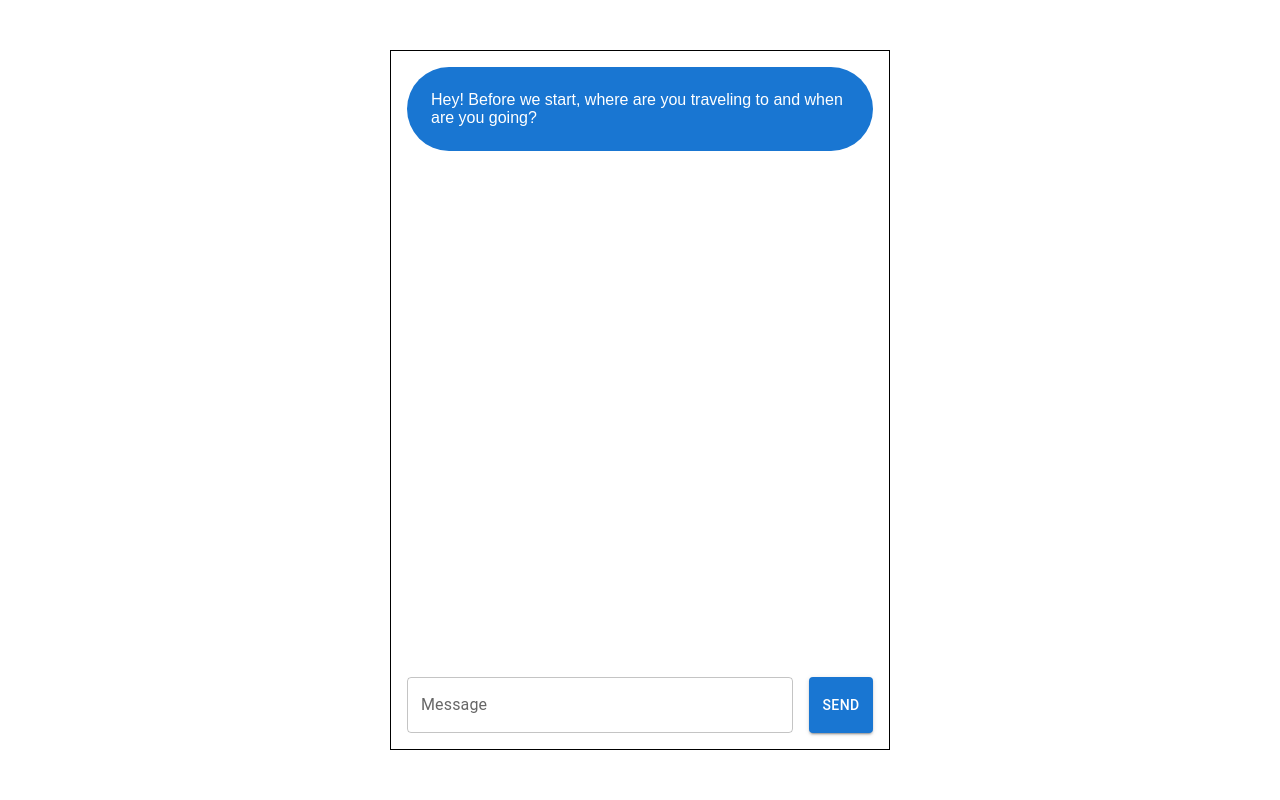
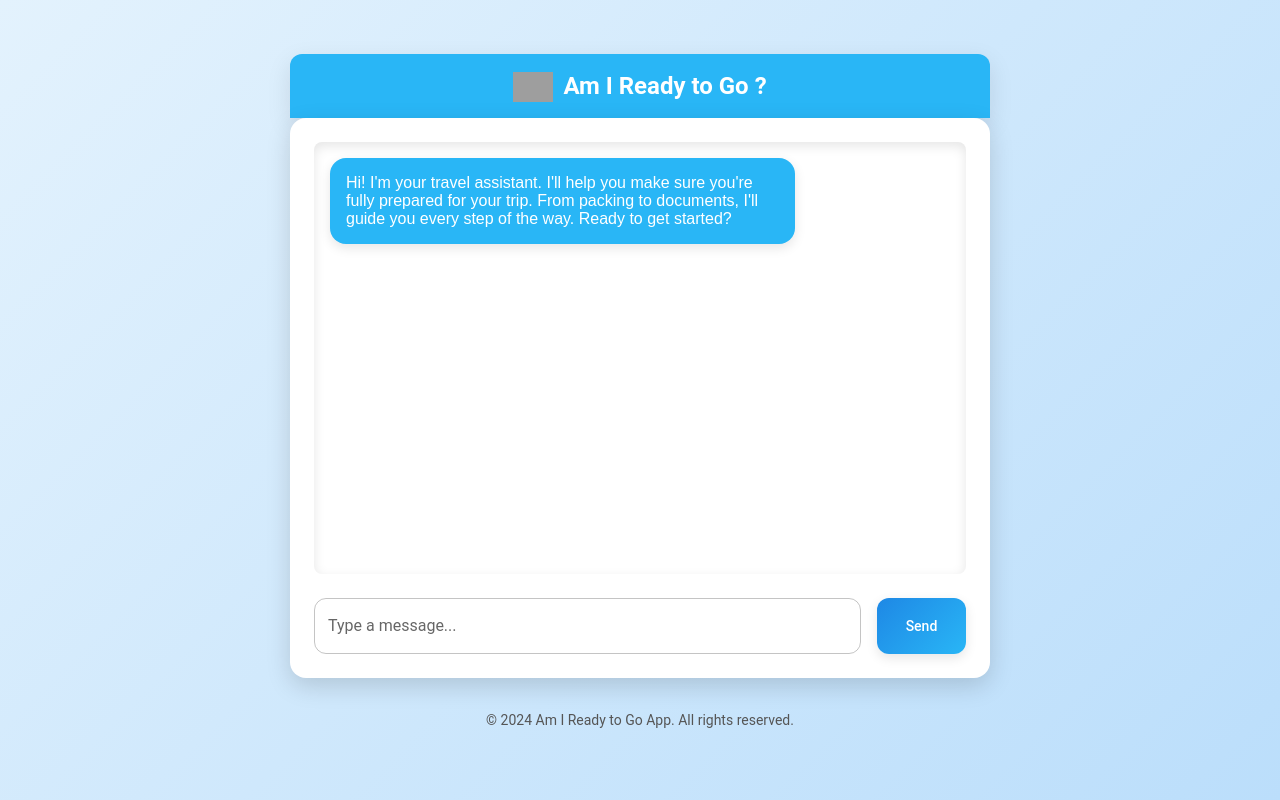
Before and after one commit to Zineb2a/AI-Travel-Assistant, a Next.js app in the folder customer-support-ai/: page / in a window 1280 px wide. Built offline with nearby package versions, Linux system fonts and the light colour scheme; grey boxes are pictures that could not be loaded.

Commit message:
Travel Assistant

```diff
--- a/customer-support-ai/app/api/chat/route.js
+++ b/customer-support-ai/app/api/chat/route.js
@@ -1,69 +1,72 @@
 import { NextResponse } from 'next/server';
 import OpenAI from 'openai';
 
-// System prompt for the AI, enhanced with dynamic checklist logic
-const systemPrompt = `You are a highly knowledgeable, professional, and friendly travel assistant specializing in helping users plan trips, book flights, find accommodations, and explore destinations. When answering users' queries:
+const systemPrompt = `You are a friendly, funny, and caring travel assistant, much like a parent checking on their child before a trip. You help users prepare for their travels by asking about each important detail one by one, waiting for their response before moving on. Your humor is light and smart, never cringy. You finish by confirming if they feel ready and offering a supportive message. At the end, remind them of anything they said “no” to so they can fix it before their trip.
 
-1. **Keep Responses Concise**: Provide answers in small, digestible chunks. If the user needs more details, wait for them to ask for additional information rather than giving everything at once.
-2. **Maintain Context**: Remember the details of the conversation during the session. If the user asks about the same thing multiple times, refer back to previous responses to maintain continuity.
-3. **Flight Assistance**: Offer flight booking options and check-in reminders. Suggest airlines based on preferences (budget, luxury, eco-friendly).
-4. **Accommodation Recommendations**: Help users find hotels or rentals based on budget and location preferences. Avoid providing too many options in one response.
-5. **Destination Insights**: Share relevant details about destinations, such as weather and activities, and only provide further information when asked.
-6. **Activity Suggestions**: Offer 1-2 recommendations at a time, including local events or tours. Wait for the user to request more.
-7. **Travel Tips**: Offer basic tips in response to specific queries and avoid overwhelming the user with too many details at once.
+At the start of the conversation:
+1. Ask for the user's name and age to get to know them and personalize the conversation.
+2. Ask where and when they are traveling so you can adjust the questions based on their destination (e.g., visa requirements, local weather, currency).
 
-Be polite and patient. If you cannot handle a query, direct the user to a human travel consultant for further assistance. Remember to engage with users by offering help step by step.`;
+During the checklist:
+1. Ask one question at a time about their trip essentials (use the checklist below), waiting for the user’s response before moving to the next question.
+2. If the user confirms, move on to the next item on the checklist. If they’re unsure or say "no," note it and provide helpful tips or advice.
+3. Tailor your questions to their destination when relevant: 'You’re heading to Australia, right? Have you sorted out your visa and vaccination requirements?'
+4. Keep the conversation light, using humor and encouragement: 'Got your passport? It’s kinda hard to board a plane without it!'
 
-// Checklist of questions used to guide the conversation
-const checklist = {
-  general: [
-    "Got your passport?",
-    "Double-check your boarding passes! Wrong date or time? That could be a nightmare!",
-    "Packed your meds? Make sure you’ve got enough for the whole trip plus extra, just in case!",
-    "Charged all your devices? No one wants to fight for an airport outlet!",
-  ],
-  country_specific: {
-    us: [
-      "Do you have your ESTA if you're eligible for the Visa Waiver Program?",
-    ],
-    canada: [
-      "Got your eTA (Electronic Travel Authorization) for Canada?",
-    ],
-    china: [
-      "Do you have your visa for China?",
-    ],
-  },
-};
+After going through the checklist:
+1. Finish by asking if they feel ready for their adventure: 'Alright, do you feel ready for your trip? Anything I missed?'
+2. Remind them of anything they said “no” to during the conversation: 'Just a quick reminder: You mentioned you haven’t sorted out [item they said no to]. Be sure to take care of that before you go!'
+3. End with a supportive and cheerful message: 'You’re all set! Have an amazing trip and enjoy every moment—safe travels!'
 
-// Handle the POST request
+Pre-Travel Checklist:
+
+1. Have you looked into visa, vaccination, and document requirements for your destination?
+2. Is your passport in a safe and easily accessible place?
+3. Have you double-checked your boarding passes and itinerary?
+4. Have you printed all essential travel documents like your itinerary and reservations?
+5. Have you scanned or photographed your passport, driver’s license, and credit cards for backup?
+6. Have you reviewed your travel insurance documents or purchased it if needed?
+7. Do you have enough medication and some extra just in case?
+8. Have you checked your bank balances to ensure your accounts can handle your expenses?
+9. Have you withdrawn some cash for tips and small purchases?
+10. Do you have a list of emergency contacts, both local and back home?
+11. Have you arranged transportation to the airport if needed?
+12. Have you checked in online for your flight and pre-paid for baggage if available?
+13. Have you weighed your luggage to ensure it complies with airline weight restrictions? Have you packed a change of clothes and essentials in your carry-on?
+14. Have you packed your liquids in accordance with airport security rules?
+15. Have you checked if your frequent flyer or travel loyalty programs are ready to use? Do you have your driving license and rental information for car rentals?
+16. If traveling abroad, have you arranged an international phone plan or confirmed your phone will work on local networks?
+17. Have you secured your home (locked doors, unplugged appliances) and arranged necessary services like mail hold or pet care?
+18. Do you have the necessary plug adapters and extra chargers for your electronics?
+19. Have you charged all your electronic devices before departure?
+20. Have you downloaded useful travel apps like navigation, translation, and travel insurance?
+21. Have you checked the weather forecast for your destination and packed accordingly?
+22. Do you have prescriptions for any travel-related issues like motion sickness or allergies?
+23. Have you packed light snacks and an empty water bottle for the trip?
+24. Have you shared your travel itinerary with someone back home for safety reasons?
+25. Have you signed up for the STEP program (or equivalent) for safety alerts?
+26. Have you considered time zone differences and adjusted important meetings or plans accordingly?
+
+Make sure to engage with the user at each step and use humor to keep it light and fun, while still being helpful and thorough.
+
+
+`;
+
 export async function POST(req) {
   try {
     const openai = new OpenAI();
-    const { userMessage, destination, date, currentStep } = await req.json();
+    const data = await req.json();
 
-    // Generate the system prompt with dynamic context
-    const dynamicPrompt = `
-    The user is traveling to ${destination} on ${date}.
-    The current checklist step is: ${currentStep}.
-    Use the following checklist to guide the conversation: ${checklist.general.join(", ")}.
-    Ask relevant questions based on the current checklist step, and adjust for country-specific requirements if necessary. For example, if the user is traveling to ${destination}, use any applicable country-specific checklist items.`;
-
-    // Create a chat completion request to the OpenAI API with streaming enabled
     const completion = await openai.chat.completions.create({
-      messages: [
-        { role: 'system', content: systemPrompt + dynamicPrompt },
-        { role: 'user', content: userMessage },
-      ],
+      messages: [{ role: 'system', content: systemPrompt }, ...data],
       model: 'gpt-3.5-turbo',
-      stream: true, // Enable streaming
+      stream: true,
     });
 
-    // Stream the response
     const stream = new ReadableStream({
       async start(controller) {
         const encoder = new TextEncoder();
         try {
-          // OpenAI API response is an async iterable when stream: true is enabled
           for await (const chunk of completion) {
             const content = chunk.choices[0]?.delta?.content;
             if (content) {
@@ -79,7 +82,6 @@ export async function POST(req) {
       },
     });
 
-    // Return the stream response
     return new NextResponse(stream);
 
   } catch (error) {
--- a/customer-support-ai/app/page.js
+++ b/customer-support-ai/app/page.js
@@ -1,18 +1,109 @@
 'use client';
 
-import { Box, Button, Stack, TextField } from '@mui/material';
+import { Box, Button, Stack, TextField, Typography, useTheme, ThemeProvider, createTheme } from '@mui/material';
 import { useState, useRef, useEffect } from 'react';
+
+
+// Custom theme with blue colors for other components
+const theme = createTheme({
+  palette: {
+    primary: {
+      main: '#29b6f6', // Light Blue
+    },
+    secondary: {
+      main: '#03dac6', // Cyan 03dac6
+    },
+  },
+  typography: {
+    fontFamily: 'Roboto, sans-serif',
+  },
+  components: {
+    MuiButton: {
+      styleOverrides: {
+        root: {
+          borderRadius: '12px',
+          textTransform: 'none',
+        },
+      },
+    },
+  },
+});
 
 export default function Home() {
   const [messages, setMessages] = useState([
-    { role: 'assistant', content: "Hey! Before we start, where are you traveling to and when are you going?" },
+    {
+      role: 'assistant',
+      content: "Hi! I'm your travel assistant. I'll help you make sure you're fully prepared for your trip. From packing to documents, I'll guide you every step of the way. Ready to get started?",
+    },
   ]);
+
 
   const [message, setMessage] = useState('');
   const [isLoading, setIsLoading] = useState(false);
-  const [destination, setDestination] = useState('');
-  const [date, setDate] = useState('');
-  const [currentStep, setCurrentStep] = useState(0); // Start at 0
+
+  const sendMessage = async () => {
+    if (!message.trim() || isLoading) return;
+    setIsLoading(true);
+
+    const newMessage = { role: 'user', content: message };
+    setMessages((prevMessages) => [...prevMessages, newMessage]);
+    setMessage('');
+
+    try {
+      const response = await fetch('/api/chat', {
+        method: 'POST',
+        headers: {
+          'Content-Type': 'application/json',
+        },
+        body: JSON.stringify([...messages, newMessage]),
+      });
+
+      if (!response.ok) {
+        throw new Error('Network response was not ok');
+      }
+
+      const reader = response.body.getReader();
+      const decoder = new TextDecoder();
+
+      setMessages((prevMessages) => [
+        ...prevMessages,
+        { role: 'assistant', content: '' },
+      ]);
+
+      let assistantMessage = '';
+      while (true) {
+        const { done, value } = await reader.read();
+        if (done) break;
+
+        const chunkText = decoder.decode(value, { stream: true });
+        assistantMessage += chunkText;
+
+        setMessages((prevMessages) =>
+          prevMessages.map((msg, index) =>
+            index === prevMessages.length - 1 && msg.role === 'assistant'
+              ? { ...msg, content: assistantMessage }
+              : msg
+          )
+        );
+      }
+    } catch (error) {
+      console.error('Error:', error);
+      setMessages((prevMessages) => [
+        ...prevMessages,
+        { role: 'assistant', content: "I'm sorry, but I encountered an error. Please try again later." },
+      ]);
+    }
+
+    setIsLoading(false);
+  };
+
+  const handleKeyPress = (event) => {
+    if (event.key === 'Enter' && !event.shiftKey) {
+      event.preventDefault();
+      sendMessage();
+    }
+  };
+
   const messagesEndRef = useRef(null);
 
   const scrollToBottom = () => {
@@ -23,93 +114,60 @@ export default function Home() {
     scrollToBottom();
   }, [messages]);
 
-  const sendMessage = async () => {
-    if (!message.trim() || isLoading) return;
-    setIsLoading(true);
+  return (
+    <ThemeProvider theme={theme}>
+      <Box
+        sx={{
+          width: '100vw',
+          height: '100vh',
+          display: 'flex',
+          flexDirection: 'column',
+          justifyContent: 'center',
+          alignItems: 'center',
+          background: 'linear-gradient(135deg, #e3f2fd, #bbdefb)',
+        }}
+      >
+        {/* Header with logo and title */}
+        <Box
+          sx={{
+            width: '100%',
+            maxWidth: '700px',
+            p: 2,
+            backgroundColor: 'primary.main',
+            color: 'white',
+            textAlign: 'center',
+            borderRadius: '12px 12px 0 0',
+            boxShadow: '0px 8px 24px rgba(0, 0, 0, 0.1)',
+          }}
+        >
+          <Typography variant="h5" fontWeight="bold">
+  <img src="https://i.ibb.co/QCxrxfy/logo.png" alt="Logo" style={{ width: '40px', marginRight: '10px', verticalAlign: 'middle' }} />
+  Am I Ready to Go ?
+</Typography>
+        </Box>
 
-    const userMessage = { role: 'user', content: message };
-    setMessages((prevMessages) => [...prevMessages, userMessage]);
-
-    const body = {
-      userMessage: message,
-      destination,
-      date,
-      currentStep,
-    };
-
-    try {
-      const response = await fetch('/api/chat', {
-        method: 'POST',
-        headers: {
-          'Content-Type': 'application/json',
-        },
-        body: JSON.stringify(body),
-      });
-
-      if (!response.ok) throw new Error('Network response was not ok');
-
-      const reader = response.body.getReader();
-      const decoder = new TextDecoder();
-      let assistantMessage = '';
-
-      while (true) {
-        const { done, value } = await reader.read();
-        if (done) break;
-
-        const chunkText = decoder.decode(value, { stream: true });
-        assistantMessage += chunkText;
-
-        setMessages((prevMessages) => {
-          let lastMessage = prevMessages[prevMessages.length - 1];
-          let otherMessages = prevMessages.slice(0, prevMessages.length - 1);
-          return [
-            ...otherMessages,
-            { ...lastMessage, content: assistantMessage },
-          ];
-        });
-      }
-
-    } catch (error) {
-      setMessages((prevMessages) => [
-        ...prevMessages,
-        { role: 'assistant', content: "I'm sorry, but I encountered an error. Please try again later." },
-      ]);
-    }
-
-    setMessage(''); // Clear input
-    setIsLoading(false);
-  };
-
-  const handleKeyPress = (event) => {
-    if (event.key === 'Enter' && !event.shiftKey) {
-      event.preventDefault();
-      sendMessage();
-    }
-  };
-
-  return (
-    <Box
-      width="100vw"
-      height="100vh"
-      display="flex"
-      flexDirection="column"
-      justifyContent="center"
-      alignItems="center"
-    >
+        {/* Main chat container */}
         <Stack
-        direction={'column'}
-        width="500px"
-        height="700px"
-        border="1px solid black"
-        p={2}
+          direction="column"
+          width="100%"
+          maxWidth="700px"
+          height="70vh"
+          bgcolor="white"
+          boxShadow="0px 8px 24px rgba(0, 0, 0, 0.15)"
+          borderRadius={4}
+          p={3}
           spacing={3}
         >
           <Stack
-          direction={'column'}
+            direction="column"
             spacing={2}
             flexGrow={1}
             overflow="auto"
-          maxHeight="100%"
+            sx={{
+              padding: 2,
+              borderRadius: '8px',
+              boxShadow: 'inset 0px 4px 12px rgba(0, 0, 0, 0.1)',
+            }}
           >
             {messages.map((message, index) => (
               <Box
@@ -120,14 +178,20 @@ export default function Home() {
                 }
               >
                 <Box
-                bgcolor={
-                  message.role === 'assistant'
-                    ? 'primary.main'
-                    : 'secondary.main'
-                }
-                color="white"
-                borderRadius={16}
-                p={3}
+                  sx={{
+                    backgroundColor:
+                      message.role === 'assistant' ? 'primary.main' : 'secondary.main', // Keep the original colors
+                    color: 'white',
+                    borderRadius: '16px',
+                    p: 2,
+                    maxWidth: '75%',
+                    wordWrap: 'break-word',
+                    boxShadow: '0 4px 12px rgba(0, 0, 0, 0.1)',
+                    transition: 'transform 0.2s',
+                    '&:hover': {
+                      transform: 'scale(1.05)',
+                    },
+                  }}
                 >
                   {message.content}
                 </Box>
@@ -135,24 +199,58 @@ export default function Home() {
             ))}
             <div ref={messagesEndRef} />
           </Stack>
-        <Stack direction={'row'} spacing={2}>
+
+          <Stack direction="row" spacing={2}>
             <TextField
-            label="Message"
+              label="Type a message..."
               fullWidth
+              variant="outlined"
               value={message}
               onChange={(e) => setMessage(e.target.value)}
               onKeyPress={handleKeyPress}
               disabled={isLoading}
+              sx={{
+                '& .MuiOutlinedInput-root': {
+                  borderRadius: '12px',
+                },
+              }}
             />
             <Button
               variant="contained"
               onClick={sendMessage}
               disabled={isLoading}
+              sx={{
+                width: '100px',
+                height: '56px',
+                background: 'linear-gradient(135deg, #1e88e5, #29b6f6)',
+                color: 'white',
+                boxShadow: '0px 4px 12px rgba(0, 0, 0, 0.1)',
+                '&:hover': {
+                  background: 'linear-gradient(135deg, #1e88e5, #0288d1)',
+                },
+              }}
             >
               {isLoading ? 'Sending...' : 'Send'}
             </Button>
           </Stack>
         </Stack>
+
+        {/* Footer with reserved rights */}
+        <Box
+          sx={{
+            width: '100%',
+            maxWidth: '600px',
+            p: 2,
+            textAlign: 'center',
+            mt: 2,
+            color: '#555',
+          }}
+        >
+          <Typography variant="body2">
+            © 2024 Am I Ready to Go App. All rights reserved.
+          </Typography>
         </Box>
+      </Box>
+    </ThemeProvider>
   );
 }
```
Also changed, not shown: customer-support-ai/app/logo.png (added). Lines whose indentation alone changed are shown as unchanged.
